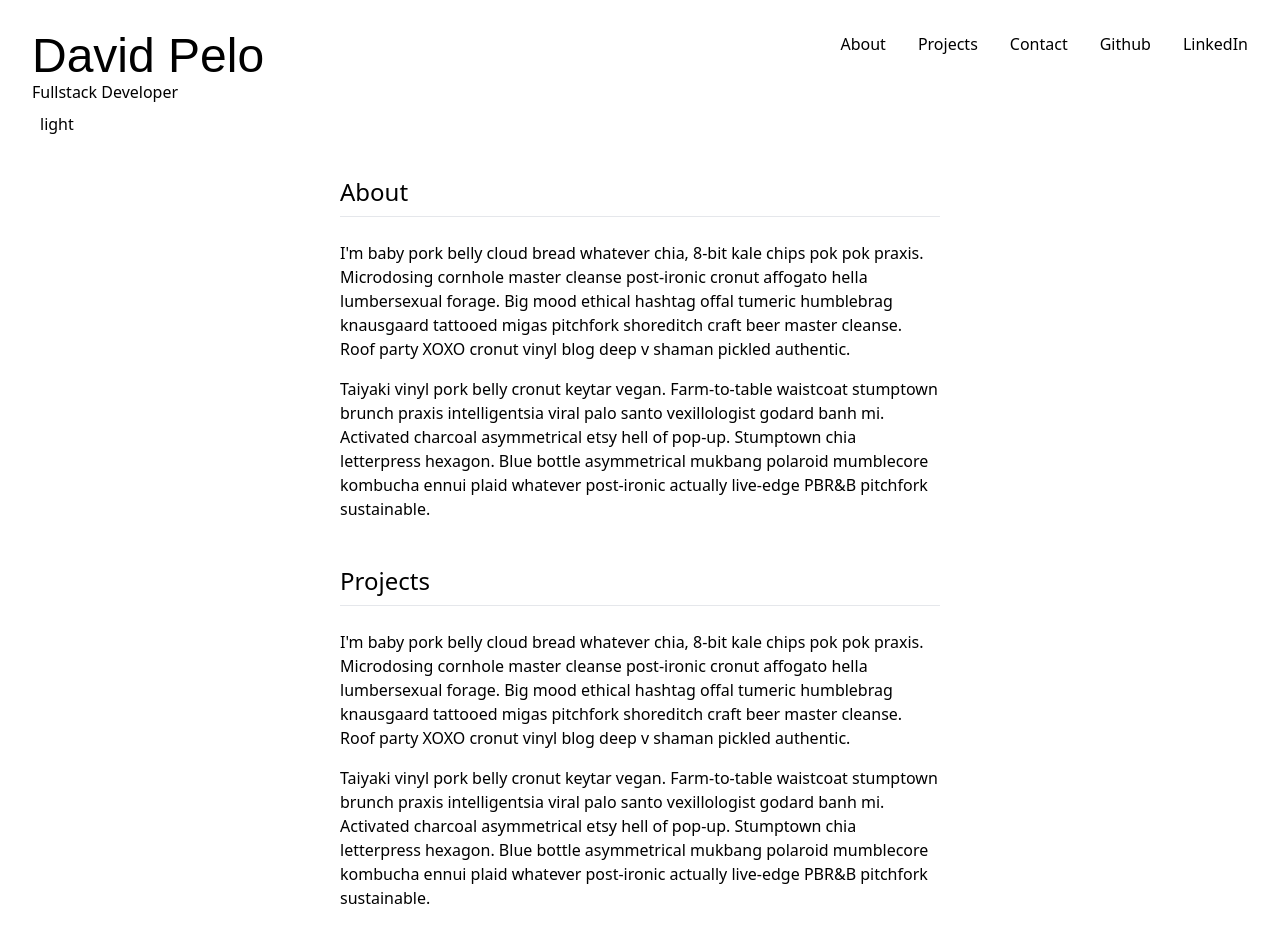
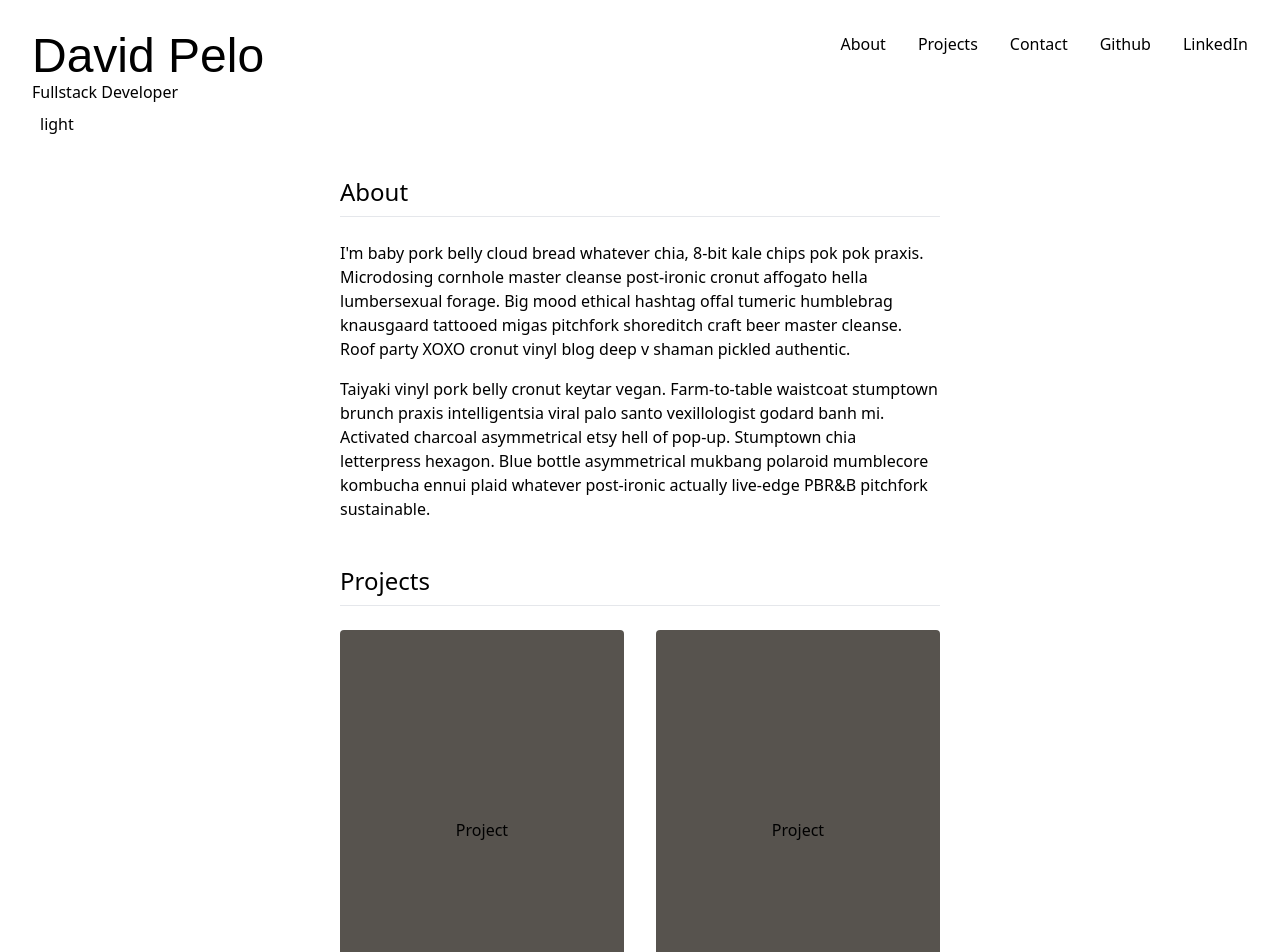
Before and after one commit to DavidPelo/portfolio, a Next.js app in the folder portfolio-next/: page / in a window 1280 px wide. Shown: the top 952 px of the page. Built offline with nearby package versions, Linux system fonts and the light colour scheme.

Commit message:
stubbed out project cards

```diff
--- a/portfolio-next/next.config.mjs
+++ b/portfolio-next/next.config.mjs
@@ -12,6 +12,6 @@ const config = {
   i18n: {
     locales: ['en'],
     defaultLocale: 'en'
-  }
+  },
 }
 export default config
--- a/portfolio-next/src/components/contentSection.tsx
+++ b/portfolio-next/src/components/contentSection.tsx
@@ -1,5 +1,5 @@
 interface IProps {
-  children: React.ReactNode[] | React.ReactNode,
+  children: React.ReactNode
   title: string
 }
 
--- a/portfolio-next/src/components/layout/header.tsx
+++ b/portfolio-next/src/components/layout/header.tsx
@@ -3,6 +3,7 @@ import { useTheme } from 'next-themes'
 import Link from 'next/link'
 
 export default function Header() {
+  // eslint-disable-next-line @typescript-eslint/no-unused-vars
   const [mounted, setMounted] = useState(false)
 
   const { resolvedTheme, theme, setTheme } = useTheme()
--- a/portfolio-next/src/components/projects.tsx
+++ /dev/null
@@ -1,24 +0,0 @@
-import ContentSection from './contentSection'
-
-export default function Projects() {
-  return (
-    <ContentSection title="Projects">
-      <p className="pb-4">
-        I&apos;m baby pork belly cloud bread whatever chia, 8-bit kale chips pok
-        pok praxis. Microdosing cornhole master cleanse post-ironic cronut
-        affogato hella lumbersexual forage. Big mood ethical hashtag offal
-        tumeric humblebrag knausgaard tattooed migas pitchfork shoreditch craft
-        beer master cleanse. Roof party XOXO cronut vinyl blog deep v shaman
-        pickled authentic.
-      </p>
-      <p>
-        Taiyaki vinyl pork belly cronut keytar vegan. Farm-to-table waistcoat
-        stumptown brunch praxis intelligentsia viral palo santo vexillologist
-        godard banh mi. Activated charcoal asymmetrical etsy hell of pop-up.
-        Stumptown chia letterpress hexagon. Blue bottle asymmetrical mukbang
-        polaroid mumblecore kombucha ennui plaid whatever post-ironic actually
-        live-edge PBR&B pitchfork sustainable.
-      </p>
-    </ContentSection>
-  )
-}
--- /dev/null
+++ b/portfolio-next/src/components/projects/projectCard.tsx
@@ -0,0 +1,7 @@
+export default function ProjectCard() {
+  return (
+    <section className="relative flex items-center justify-center rounded bg-stone-600 ">
+      Project
+    </section>
+  )
+}
--- /dev/null
+++ b/portfolio-next/src/components/projects/projects.tsx
@@ -0,0 +1,61 @@
+import ContentSection from '../contentSection'
+import ProjectCard from './projectCard'
+
+// interface IProject {
+//   name: string
+//   imageUrl: string
+//   liveUrl: string
+//   codeUrl: string
+// }
+
+export default function Projects() {
+  // const projects: IProject[] = [
+  //   {
+  //     name: 'project 1',
+  //     imageUrl: '',
+  //     liveUrl: '',
+  //     codeUrl: ''
+  //   },
+  //   {
+  //     name: 'project 2',
+  //     imageUrl: '',
+  //     liveUrl: '',
+  //     codeUrl: ''
+  //   }
+  // ]
+
+  return (
+    <ContentSection title="Projects">
+      <div className="grid h-[400px] grid-cols-2 gap-8">
+        <ProjectCard
+        // key={1}
+        // name={projects[0]?.name}
+        // imageUrl={projects[0].imageUrl}
+        // imageAlt={projects[0].imageUrl}
+        // liveUrl={projects[0].liveUrl}
+        // codeUrl={projects[0].codeUrl}
+        />
+        <ProjectCard
+        // key={2}
+        // name={projects[1].name}
+        // imageUrl={projects[1].imageUrl}
+        // imageAlt={projects[1].imageUrl}
+        // liveUrl={projects[1].liveUrl}
+        // codeUrl={projects[1].codeUrl}
+        />
+      </div>
+      {/* {projects.map((project): React.ReactNode[] => {
+        return (
+          <ProjectCard
+            key={Math.random()}
+            name={project.name}
+            imageUrl={project.imageUrl}
+            imageAlt={project.imageUrl}
+            liveUrl={project.liveUrl}
+            codeUrl={project.codeUrl}
+          />
+        )
+      })} */}
+    </ContentSection>
+  )
+}
--- a/portfolio-next/src/pages/index.tsx
+++ b/portfolio-next/src/pages/index.tsx
@@ -1,6 +1,6 @@
 import About from '../components/about'
 import Contact from '../components/contact'
-import Projects from '../components/projects'
+import Projects from '../components/projects/projects'
 
 export default function Home() {
   return (
```
